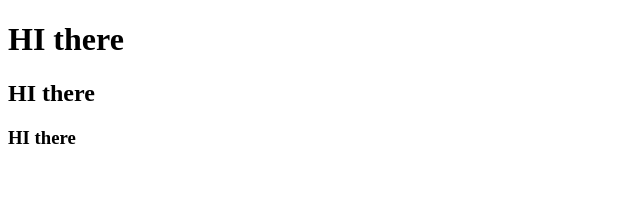
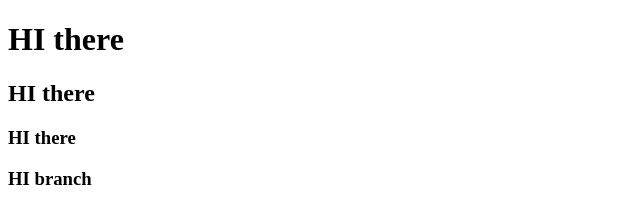
Before and after one commit to SanJay1577/demo-git, a plain HTML site: page index.html in a window 1280 px wide. Shown: the whole page, without its empty margins (0-640 px from the left). Drawn offline with Linux system fonts and the light colour scheme.

Commit message:
new branch commit

```diff
--- a/index.html
+++ b/index.html
@@ -9,5 +9,6 @@
          <h1>HI there</h1>
          <h2>HI there</h2>
          <h3>HI there</h3>
+         <h3>HI branch</h3>
 </body>
 </html>
```
